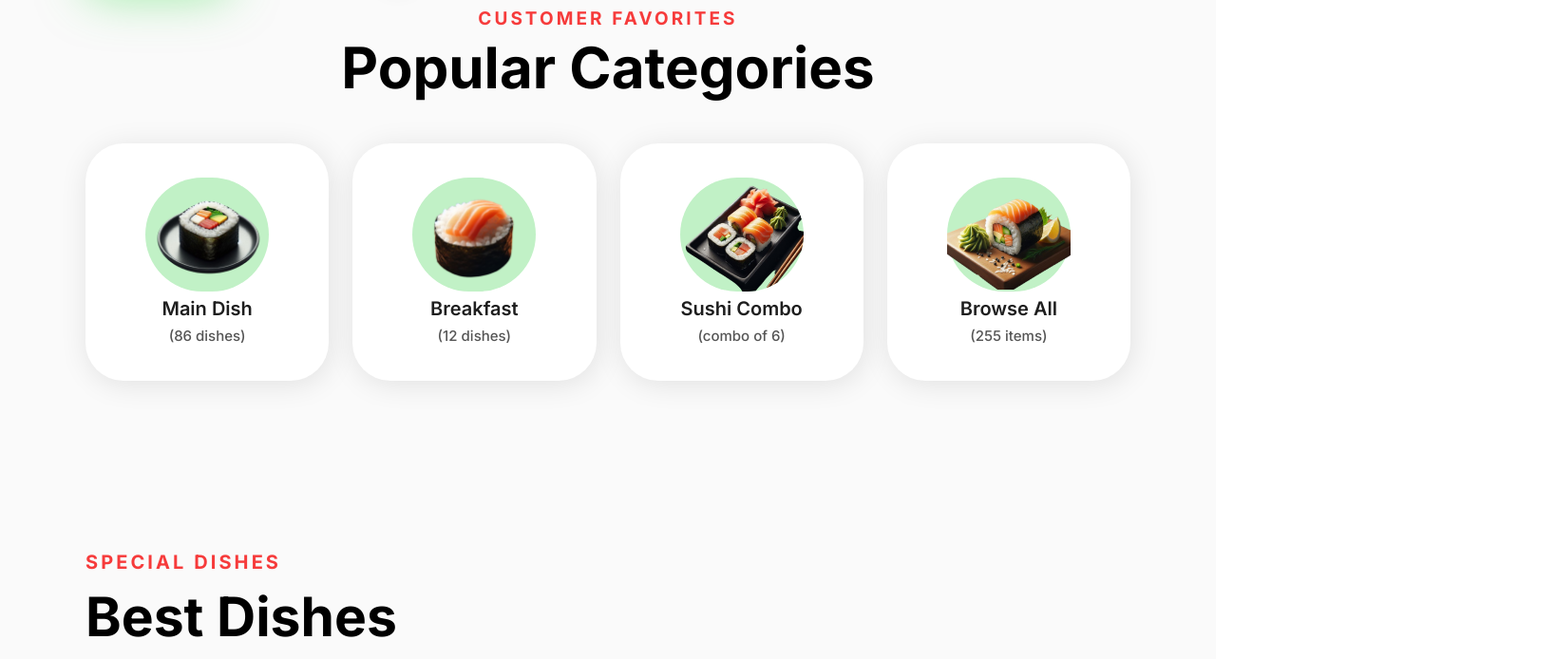
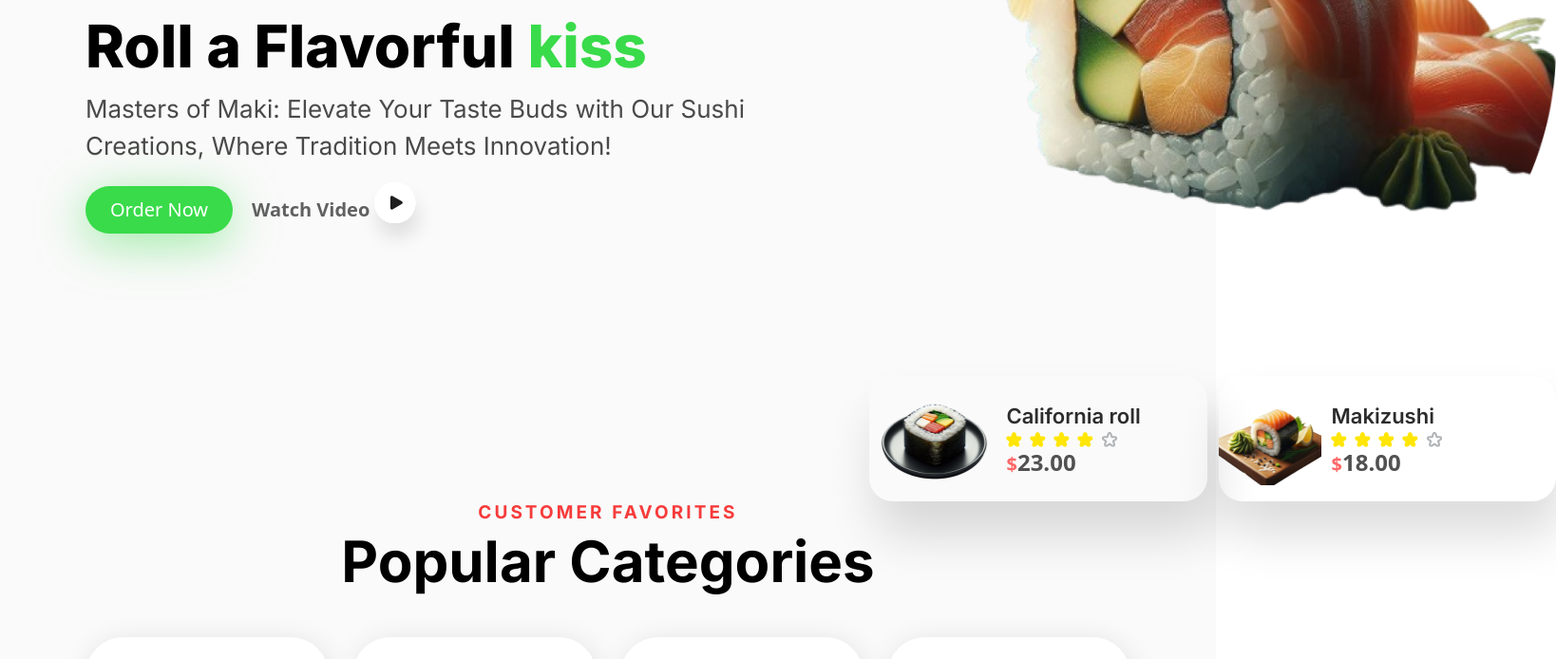
Before and after one commit to Maxwell011/sushi-experience, a React (Vite) app: page / in a window 1280 px wide. Shown: the part 427-1121 px from the top of the page at 95% size, 1638 px wide, since content can reach past the window. Built offline with nearby package versions, Linux system fonts and the light colour scheme.

Commit message:
Add new popular dishes to App component

```diff
--- a/src/App.tsx
+++ b/src/App.tsx
@@ -6,11 +6,12 @@ import SpecialDishes from "./components/SpecialDishes";
 import Testimonials from "./components/Testimonials";
 import Nav from "./components/nav";
 import PlayIcon from "./svg/PlayIcon";
+import StarIcon2 from "./svg/StarIcon2";
 
 function App() {
   return (
     <>
-      <main className='pl-[90px] pr-[90px]'>
+      <main className=''>
         <Nav />
         <section className=''>
           <div className='flex items-center'>
@@ -45,7 +46,49 @@ function App() {
                 </div>
               </div>{" "}
               <img src='/MAIN SUSHI IMAGE.png' alt='sushi image' />
+              <div className='flex gap-3'>
+                <div className='shadow-[7px_35px_51px_0px_rgba(0,0,0,0.14)] w-[355.506px] h-[132px] rounded-[25px] flex items-center gap-[10px]'>
+                  <img
+                    src='/_78d38fb4-559d-4cdb-822d-44ecdec0a7f8-removebg-preview 1.png'
+                    alt='popular-dish'
+                    className='w-[134.461px] h-[118px]'
+                  />{" "}
+                  <div>
+                    <h3 className='text-[#2C2C2C] text-[22px] font-semibold font-inter'>
+                      California roll
+                    </h3>
+                    <StarIcon2 />
+                    <div className='text-[#FF6868] text-xl font-bold'>
+                      $
+                      <span className='text-[#515151] text-2xl font-bold'>
+                        23.00
+                      </span>{" "}
+                    </div>
+                  </div>
+                </div>
+
+                <div className='shadow-[7px_35px_51px_0px_rgba(0,0,0,0.14)] w-[355.506px] h-[132px] rounded-[25px] flex items-center gap-[10px]'>
+                  <img
+                    src='/_cc226cf5-2147-430e-b16c-84644636b1fe-removebg-preview 1.png'
+                    alt='popular-dish'
+                    className='w-[108.995px] h-[97px]'
+                  />{" "}
+                  <div>
+                    <h3 className='text-[#2C2C2C] text-[22px] font-semibold font-inter'>
+                      Makizushi
+                    </h3>
+                    <StarIcon2 />
+                    <div className='text-[#FF6868] text-xl font-bold'>
+                      $
+                      <span className='text-[#515151] text-2xl font-bold'>
+                        18.00
+                      </span>{" "}
+                    </div>
+                  </div>
+                </div>
+              </div>
             </div>
+
           </div>
         </section>
 
--- a/src/index.css
+++ b/src/index.css
@@ -4,4 +4,6 @@
 
 body {
   background: #FAFAFA;
+  padding-right:90px ;
+  padding-left: 90px;
 }
```
